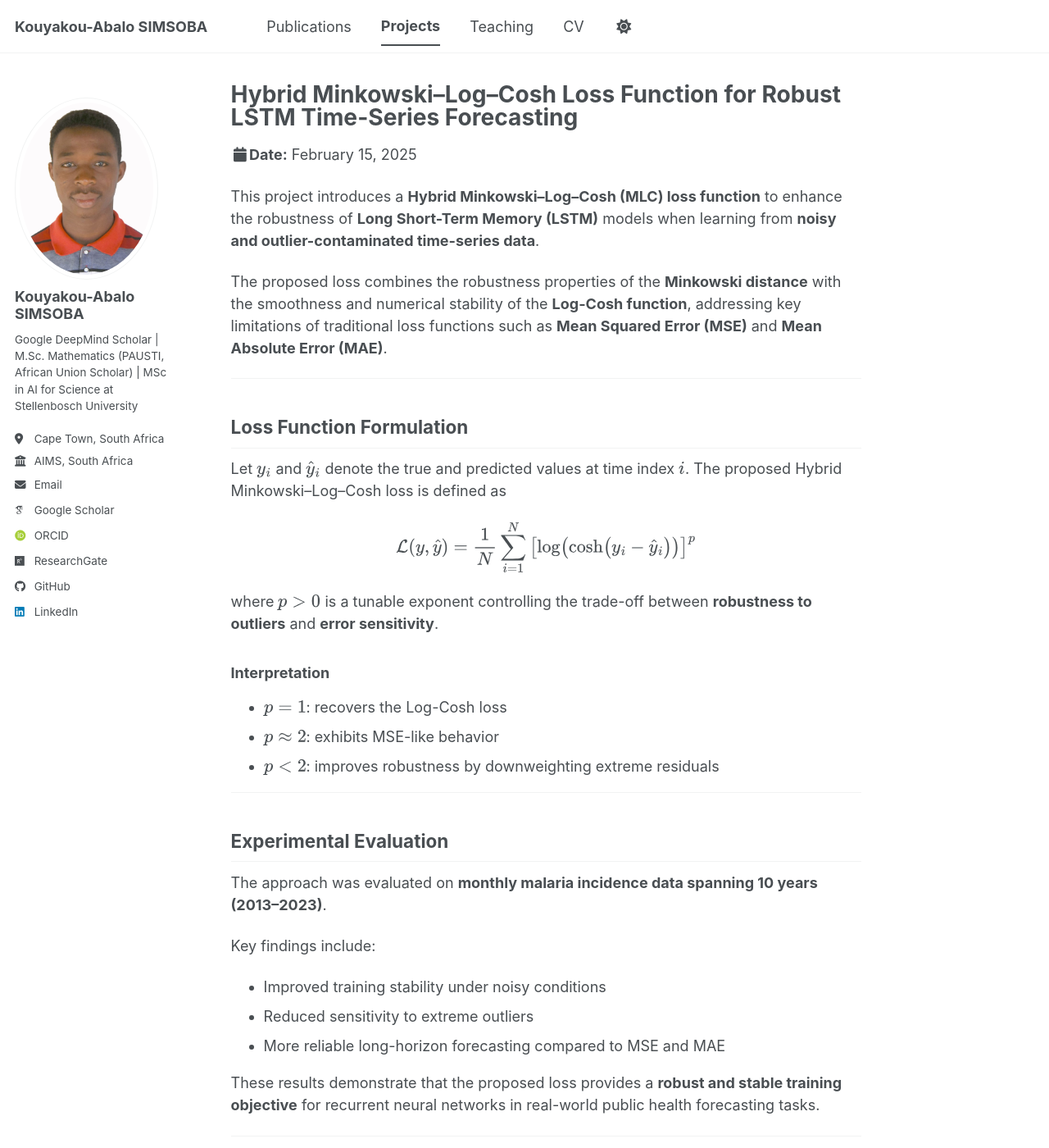
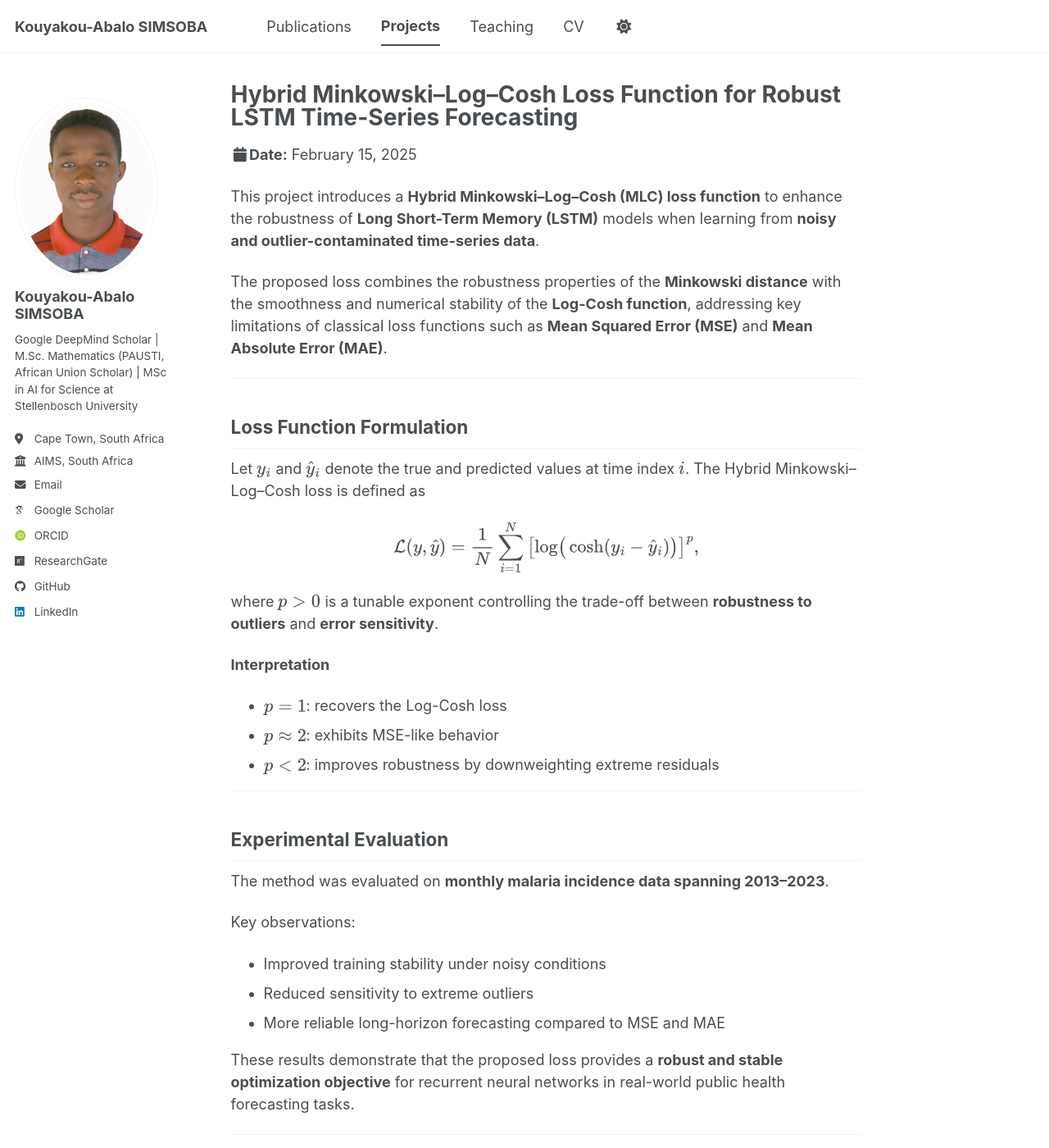
Before and after one commit to simsoba-research/simsoba-research.github.io, a Jekyll site: the page built from _talks/2012-03-01-talk-1.md, in a window 1280 px wide and 1400 px high. Shown: the whole window at 82% size. Built offline with Jekyll 4.4.1, drawn with Linux system fonts in a browser that asks for light colours; some web fonts are replaced; a script bundle is joined from its source files by our own code; library files that are not in the unit come from our copies; some of the changed text lies outside the part shown.

Commit message:
Update 2012-03-01-talk-1.md

```diff
--- a/_talks/2012-03-01-talk-1.md
+++ b/_talks/2012-03-01-talk-1.md
@@ -9,25 +9,34 @@ location: "AIMS South Africa & PAUSTI, Kenya"
 mathjax: true
 ---
 
-This project introduces a **Hybrid Minkowski–Log–Cosh (MLC) loss function** to enhance the robustness of **Long Short-Term Memory (LSTM)** models when learning from **noisy and outlier-contaminated time-series data**.
+This project introduces a **Hybrid Minkowski–Log–Cosh (MLC) loss function**
+to enhance the robustness of **Long Short-Term Memory (LSTM)** models when
+learning from **noisy and outlier-contaminated time-series data**.
 
-The proposed loss combines the robustness properties of the **Minkowski distance** with the smoothness and numerical stability of the **Log-Cosh function**, addressing key limitations of traditional loss functions such as **Mean Squared Error (MSE)** and **Mean Absolute Error (MAE)**.
+The proposed loss combines the robustness properties of the **Minkowski
+distance** with the smoothness and numerical stability of the
+**Log-Cosh function**, addressing key limitations of classical loss
+functions such as **Mean Squared Error (MSE)** and
+**Mean Absolute Error (MAE)**.
 
 ---
 
 ## Loss Function Formulation
 
-Let $y_i$ and $\hat{y}_i$ denote the true and predicted values at time index $i$.
-The proposed Hybrid Minkowski–Log–Cosh loss is defined as
+Let $y_i$ and $\hat{y}_i$ denote the true and predicted values at time index
+$i$. The Hybrid Minkowski–Log–Cosh loss is defined as
 
 $$
-\mathcal{L}(y,\hat{y}) = \frac{1}{N}\sum_{i=1}^{N}
-\left[\log\!\left(\cosh\!\left(y_i - \hat{y}_i\right)\right)\right]^p
+\mathcal{L}(y,\hat{y})
+=
+\frac{1}{N}\sum_{i=1}^{N}
+\left[\log\!\big(\cosh(y_i - \hat{y}_i)\big)\right]^p,
 $$
 
-where $p > 0$ is a tunable exponent controlling the trade-off between **robustness to outliers** and **error sensitivity**.
+where $p > 0$ is a tunable exponent controlling the trade-off between
+**robustness to outliers** and **error sensitivity**.
 
-### Interpretation
+**Interpretation**
 - $p = 1$: recovers the Log-Cosh loss
 - $p \approx 2$: exhibits MSE-like behavior
 - $p < 2$: improves robustness by downweighting extreme residuals
@@ -36,24 +45,29 @@ where $p > 0$ is a tunable exponent controlling the trade-off between **robustne
 
 ## Experimental Evaluation
 
-The approach was evaluated on **monthly malaria incidence data spanning 10 years (2013–2023)**.
+The method was evaluated on **monthly malaria incidence data spanning
+2013–2023**.
 
-Key findings include:
+Key observations:
 - Improved training stability under noisy conditions
 - Reduced sensitivity to extreme outliers
 - More reliable long-horizon forecasting compared to MSE and MAE
 
-These results demonstrate that the proposed loss provides a **robust and stable training objective** for recurrent neural networks in real-world public health forecasting tasks.
+These results demonstrate that the proposed loss provides a **robust and
+stable optimization objective** for recurrent neural networks in real-world
+public health forecasting tasks.
 
 ---
 
 ## Research Outcome
 
 This work resulted in a **first-author peer-reviewed publication** in
-**IEEE Access**, a **Q1-ranked journal** indexed in **Scopus** and **Web of Science**.
+**IEEE Access**, a **Q1-ranked journal** indexed in **Scopus** and
+**Web of Science**.
 
 - **DOI:** https://doi.org/10.1109/ACCESS.2025.3626795
 - **Full text:** [IEEE Access – Full Text PDF](https://doi.org/10.1109/ACCESS.2025.3626795)
+- **Code:** [GitHub – Minkowski-LogCosh-LSTM](https://github.com/Abalo39/Minkowski-LogCosh-LSTM)
 
 ---
 
```
